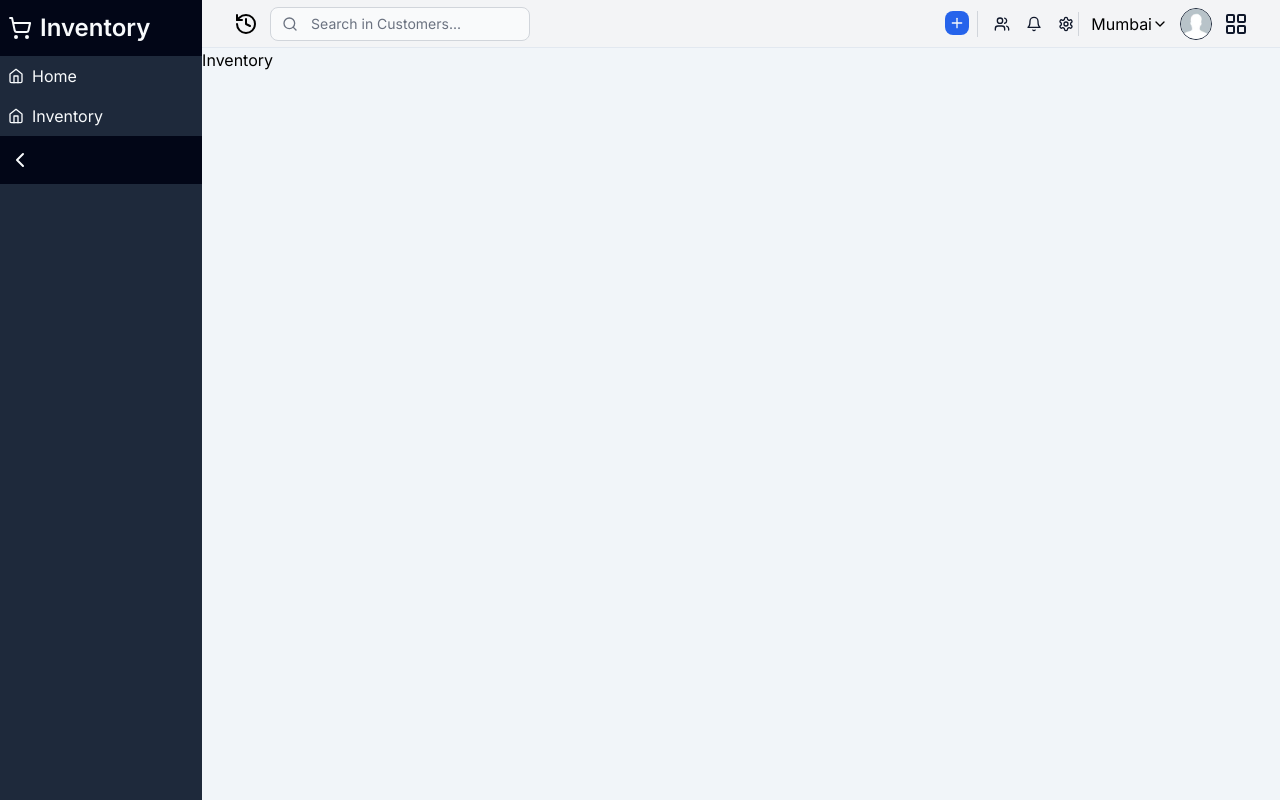
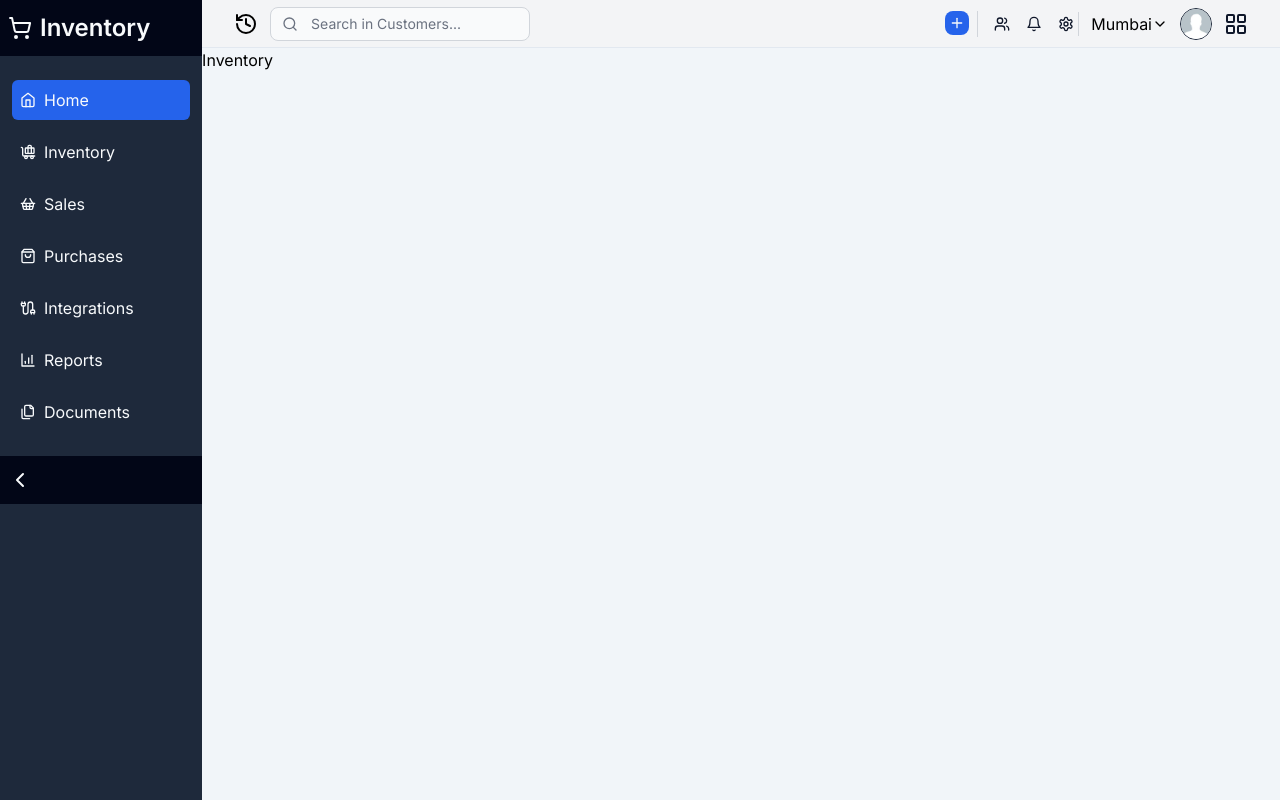
Before and after one commit to CodingKing2003/Inventory-Managemenr-System-SAAS, a Next.js app: page /dashboard/inventory in a window 1280 px wide. Built offline with nearby package versions, Linux system fonts and the light colour scheme.

Commit message:
Adding Icons

```diff
--- a/components/dashboard/Sidebar.jsx
+++ b/components/dashboard/Sidebar.jsx
@@ -1,38 +1,72 @@
-import { ChevronLeft,  Home,  ShoppingCart } from 'lucide-react'
-import Link from 'next/link'
-import React from 'react'
+import {
+  BaggageClaim,
+  BarChart4,
+  Cable,
+  ChevronLeft,
+  Files,
+  Home,
+  ShoppingBag,
+  ShoppingBasket,
+  ShoppingCart,
+} from "lucide-react";
+import Link from "next/link";
+import React from "react";
 
 const Sidebar = () => {
   return (
     <div className="w-60 min-h-screen bg-slate-800 text-slate-50 justify-between ">
       <div className="flex flex-col">
-                <div className="flex space-x-2 items-center bg-slate-950 py-3 px-2">
+        <Link
+          href="#"
+          className="flex space-x-2 items-center bg-slate-950 py-3 px-2"
+        >
           <ShoppingCart />
-                    <span className='font-semibold text-2xl   '>Inventory</span>
+          <span className="font-semibold text-2xl   ">Inventory</span>
+        </Link>
       </div>
-
-            </div>
-            <nav className='flex flex-col gap-4 p-2 '>
-                <Link href="/" className='flex items-center space-x-2'>
-                <Home className='w-4 h-4' />
+      <nav className="flex flex-col gap-3 px-3 py-6 ">
+        <Link href="/" className="flex items-center space-x-2 bg-blue-600 text-slate-50 p-2 rounded-md">
+          <Home className="w-4 h-4" />
           <span>Home</span>
         </Link>
-                <Link href="/" className='flex items-center space-x-2'>
-                <Home className='w-4 h-4' />
+        <button className="flex items-center space-x-2 p-2">
+          <BaggageClaim className="w-4 h-4" />
           <span>Inventory</span>
+        </button>
+
+        <button className="flex items-center space-x-2 p-2">
+          <ShoppingBasket className="w-4 h-4" />
+          <span>Sales</span>
+        </button>
+
+        <button className="flex items-center space-x-2 p-2">
+          <ShoppingBag className="w-4 h-4" />
+          <span>Purchases</span>
+        </button>
+
+        <Link href="#" className="flex items-center space-x-2 p-2">
+          <Cable className="w-4 h-4" />
+          <span>Integrations</span>
         </Link>
 
+        <Link href="#" className="flex items-center space-x-2 p-2">
+          <BarChart4 className="w-4 h-4" />
+          <span>Reports</span>
+        </Link>
+
+        <Link href="#" className="flex items-center space-x-2 p-2">
+          <Files className="w-4 h-4" />
+          <span>Documents</span>
+        </Link>
       </nav>
 
       <div className="flex flex-col">
         <div className="flex space-x-2 items-center bg-slate-950 py-3 px-2">
           <ChevronLeft />
-
-                </div>
-
         </div>
       </div>
-  )
-}
+    </div>
+  );
+};
 
-export default Sidebar
+export default Sidebar;
```
Lines whose indentation alone changed are shown as unchanged.
